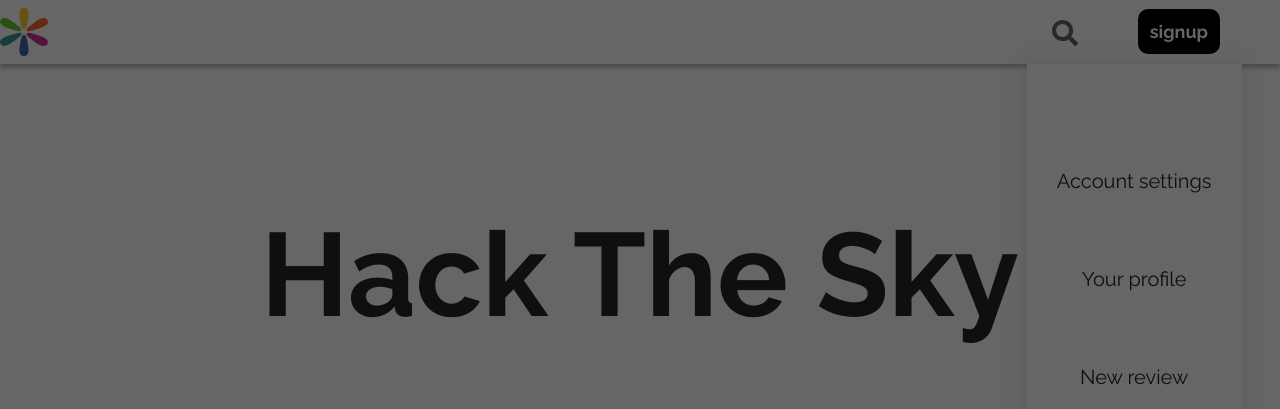
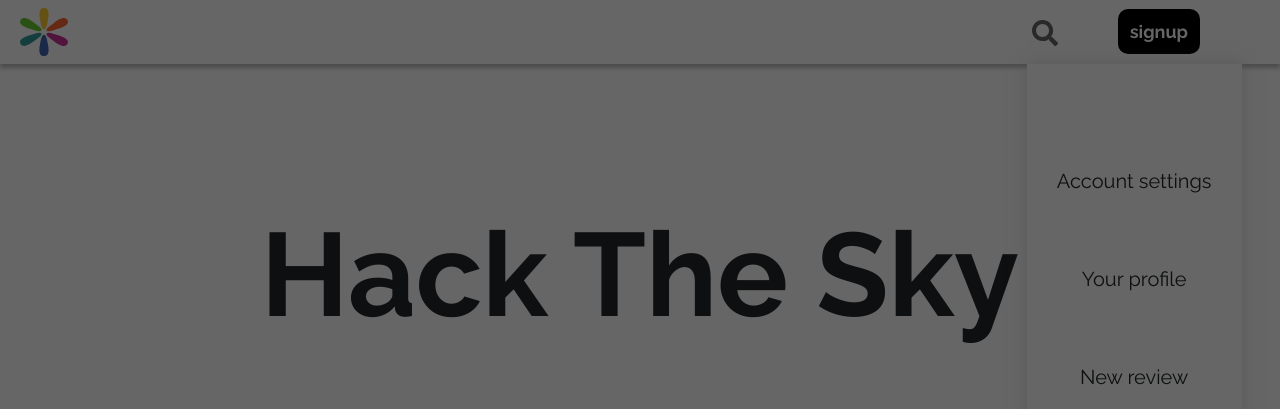
Before and after one commit to posaune0423/skyhack, a Django app: page / in a window 1280 px wide. Shown: the top 409 px of the page. Run offline with Django 3.2, Linux system fonts and the light colour scheme; parts of the project's set-up code (start-up, migrations or seed data) failed here and were passed over; some libraries are stand-ins or nearby versions.

Commit message:
fix: fix navbar style

```diff
--- a/static/css/style.css
+++ b/static/css/style.css
@@ -191,11 +191,6 @@ a {
     box-shadow: 0 4px 4px rgba(0, 0, 0, 0.25);
 }
 
-.nav_container .wrapper {
-    max-width: 1400px;
-    margin: 0 auto;
-}
-
 nav {
     display: flex;
     align-items: center;
@@ -269,6 +264,10 @@ header .hero_content {
 @media screen and (min-width: 481px) {
     nav ul {
         align-items: center;
+    }
+
+    .nav_container .wrapper {
+        margin: 0 20px;
     }
 
     .hero_content h1 {
```
